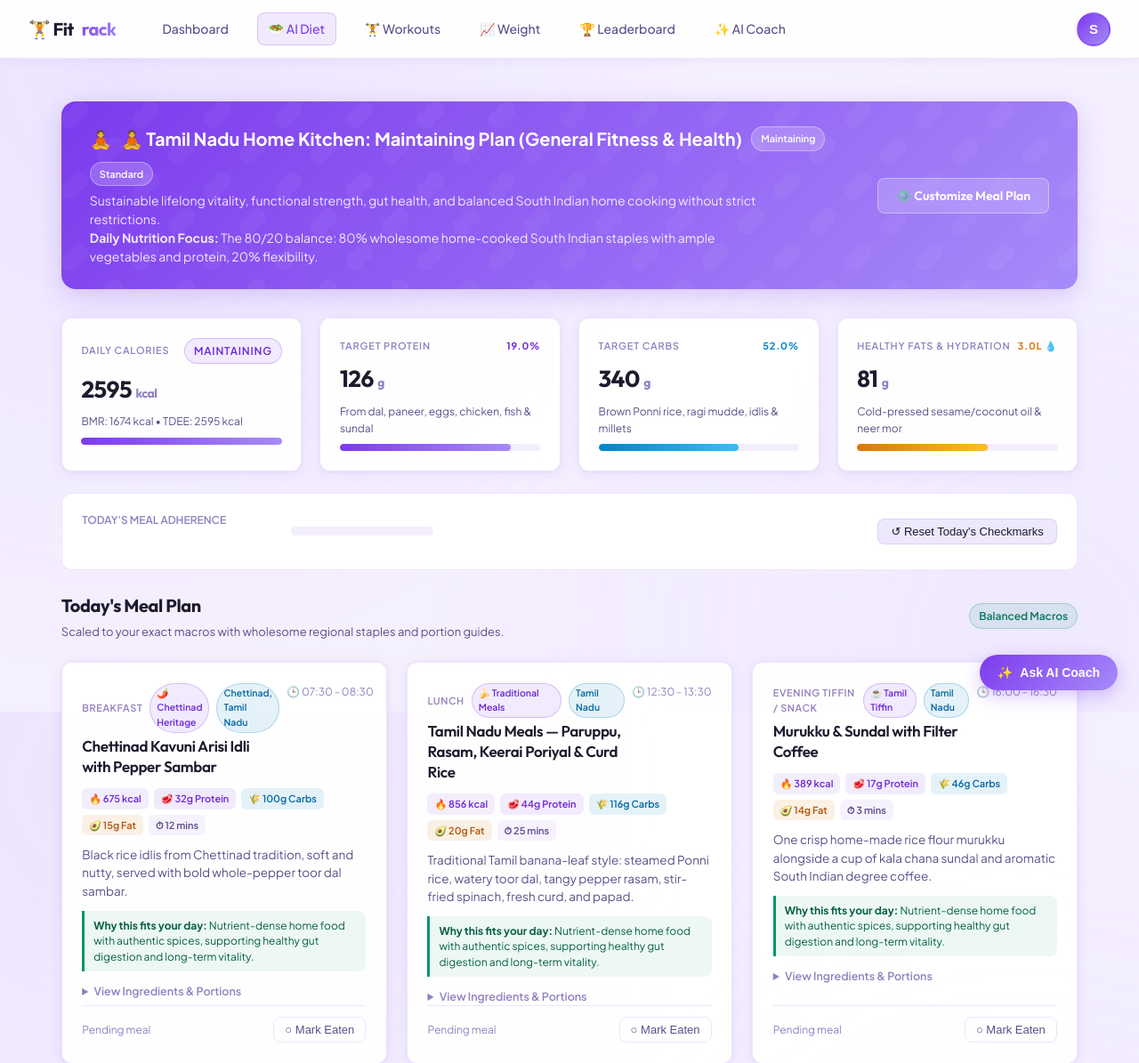
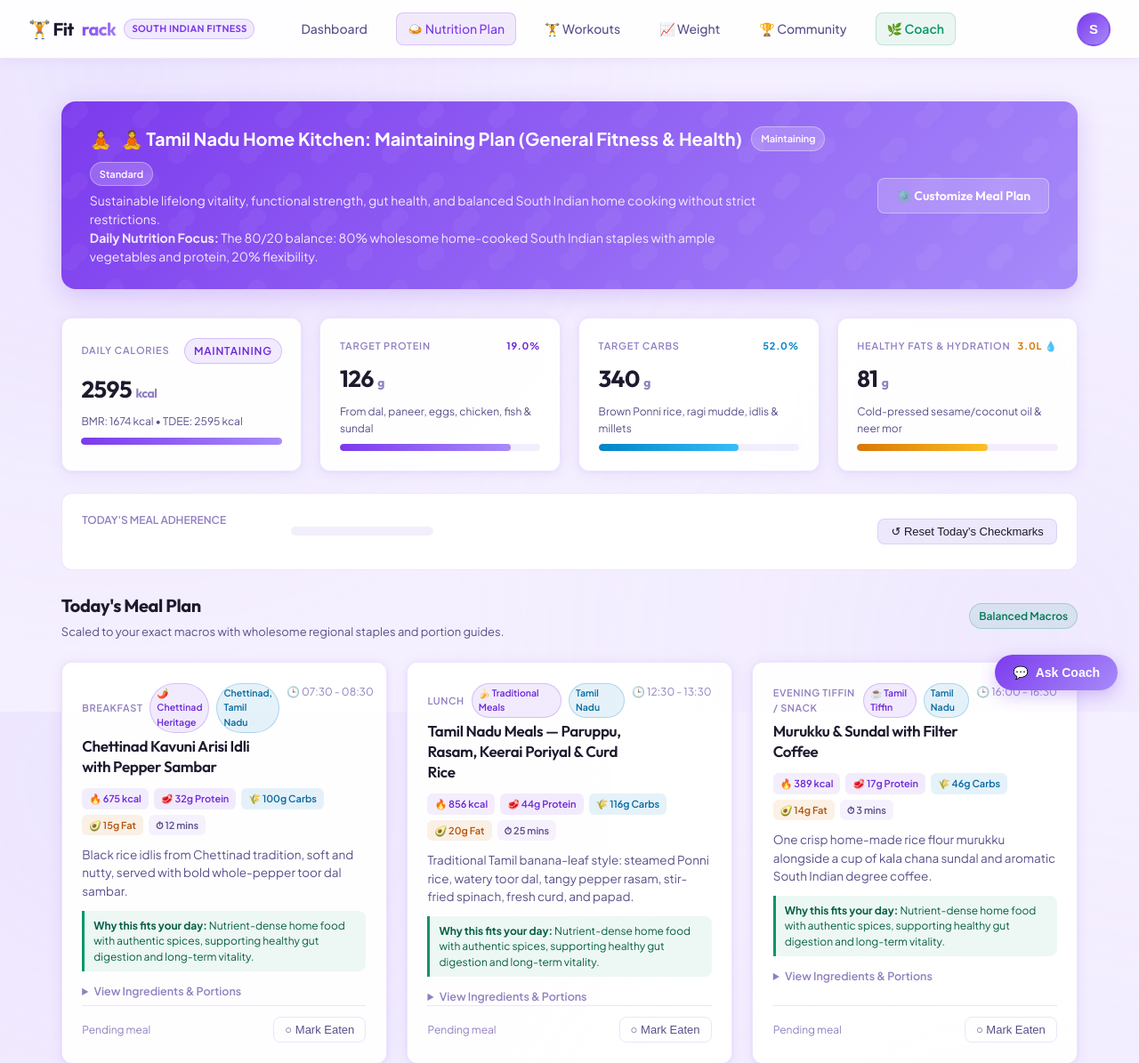
Before and after one commit to abel-111/Fitrack, a Flask app: page /diet/ in a window 1280 px wide. Shown: the top 1195 px of the page at 89% size. Run offline with Flask 3, Linux system fonts and the light colour scheme; the visitor is signed in with stand-in values (Sample User, id 1); data comes from the database, SQL or seed files in the repository; some libraries are stand-ins or nearby versions.

Commit message:
ui: update navbar branding and coach chat widget

```diff
--- a/app/templates/base.html
+++ b/app/templates/base.html
@@ -3,7 +3,7 @@
 <head>
     <meta charset="UTF-8">
     <meta name="viewport" content="width=device-width, initial-scale=1.0">
-    <title>{% block title %}Fitrack — AI Fitness & Nutrition{% endblock %}</title>
+    <title>{% block title %}Fitrack — South Indian Fitness & Nutrition{% endblock %}</title>
     <link href="{{ url_for('static', filename='css/style.css') }}" rel="stylesheet">
     <link rel="preconnect" href="https://fonts.googleapis.com">
     <link rel="preconnect" href="https://fonts.gstatic.com" crossorigin>
@@ -13,6 +13,7 @@
         <div class="nav-brand-group">
             <a class="navbar-brand" href="{{ url_for('auth.dashboard') if current_user.is_authenticated else url_for('auth.login') }}">
                 🏋️ Fit<span class="logo-highlight">rack</span>
+                <span class="brand-tagline">South Indian Fitness</span>
             </a>
 
             {% if current_user.is_authenticated %}
@@ -21,7 +22,7 @@
                     Dashboard
                 </a>
                 <a href="{{ url_for('diet.view_plan') }}" class="nav-link {% if request.blueprint == 'diet' %}active{% endif %}">
-                    🥗 AI Diet
+                    🍛 Nutrition Plan
                 </a>
                 <a href="{{ url_for('workouts.plan') }}" class="nav-link {% if request.blueprint == 'workouts' %}active{% endif %}">
                     🏋️ Workouts
@@ -30,10 +31,10 @@
                     📈 Weight
                 </a>
                 <a href="{{ url_for('leaderboard.leaderboard') }}" class="nav-link {% if request.blueprint == 'leaderboard' %}active{% endif %}">
-                    🏆 Leaderboard
+                    🏆 Community
                 </a>
-                <a href="{{ url_for('ai.recommendations') }}" class="nav-link nav-link-ai {% if request.endpoint == 'ai.recommendations' %}active{% endif %}">
-                    ✨ AI Coach
+                <a href="{{ url_for('ai.recommendations') }}" class="nav-link nav-link-coach {% if request.endpoint == 'ai.recommendations' %}active{% endif %}">
+                    🌿 Coach
                 </a>
             </nav>
             {% endif %}
@@ -50,11 +51,11 @@
                     {% endif %}
                 </button>
                 <div class="avatar-dropdown" id="avatarDropdown">
-                    <div class="avatar-dropdown-name">{{ current_user.username }} ({{ current_user.role|capitalize if current_user.role else 'General' }})</div>
+                    <div class="avatar-dropdown-name">{{ current_user.username }} ({{ current_user.get_role_display() }})</div>
                     <a href="{{ url_for('profile.view') }}">⚙️ Profile & Biometrics</a>
-                    <a href="{{ url_for('diet.view_plan') }}">🥗 AI Diet Plan</a>
+                    <a href="{{ url_for('diet.view_plan') }}">🍛 South Indian Meal Plan</a>
                     <a href="{{ url_for('workouts.plan') }}">🏋️ Workout Split</a>
-                    <a href="{{ url_for('ai.recommendations') }}">✨ AI Coach Insights</a>
+                    <a href="{{ url_for('ai.recommendations') }}">🌿 Personal Coach Hub</a>
                     <a href="{{ url_for('leaderboard.leaderboard') }}">🏆 Community</a>
                     <a href="{{ url_for('auth.logout') }}" style="color:#fca5a5;">🚪 Logout</a>
                 </div>
@@ -79,32 +80,32 @@
     {% block content %}{% endblock %}
 
     {% if current_user.is_authenticated %}
-    <!-- Floating AI Coach Assistant -->
-    <button class="ai-coach-fab" id="aiCoachFab" type="button" title="Ask AI Coach">
-        <span>✨</span> Ask AI Coach
+    <!-- Floating Coach Assistant -->
+    <button class="ai-coach-fab" id="aiCoachFab" type="button" title="Chat with Coach Raghav">
+        <span>💬</span> Ask Coach
     </button>
 
     <div class="ai-chat-modal" id="aiChatModal">
         <div class="ai-chat-header">
             <div class="ai-chat-title">
-                <span>🤖</span> FitBot AI Coach
-                <span class="badge-chip badge-ai" style="font-size:10px; padding:2px 7px;">{{ current_user.get_role_display() }}</span>
+                <span>🌿</span> Coach Raghav
+                <span class="badge-chip badge-coach" style="font-size:10px; padding:2px 7px;">South Indian Nutrition Mentor</span>
             </div>
             <button class="ai-chat-close" id="aiChatClose" type="button">&times;</button>
         </div>
         <div class="ai-chat-body" id="aiChatBody">
             <div class="chat-bubble chat-bubble-bot">
-                👋 Hey <strong>{{ current_user.username }}</strong>! I'm your AI Coach optimized for your <strong>{{ current_user.get_role_display() }}</strong> role and <strong>{{ current_user.goal }}</strong> goal. How can I assist you today?
+                Vanakkam <strong>{{ current_user.username }}</strong>! I'm Coach Raghav, your South Indian fitness and nutrition mentor. How can I assist you with your home meals, workouts, or daily habits today?
             </div>
             <div class="chat-quick-chips">
-                <button class="chip-btn" onclick="sendQuickPrompt('What should my daily macros and calories be?')">🥗 My Macros</button>
-                <button class="chip-btn" onclick="sendQuickPrompt('Give me a quick nutrition hack for my role.')">💡 Role Hack</button>
-                <button class="chip-btn" onclick="sendQuickPrompt('Best pre-workout snack for today?')">⚡ Pre-Workout</button>
-                <button class="chip-btn" onclick="sendQuickPrompt('How do I keep my streak alive?')">🔥 Streak Tip</button>
+                <button class="chip-btn" onclick="sendQuickPrompt('What are high-protein South Indian vegetarian meals?')">🧀 High-Protein Veg</button>
+                <button class="chip-btn" onclick="sendQuickPrompt('Can I drink filter coffee while losing weight?')">☕ Filter Coffee</button>
+                <button class="chip-btn" onclick="sendQuickPrompt('Best South Indian pre-workout snack for today?')">⚡ Pre-Workout</button>
+                <button class="chip-btn" onclick="sendQuickPrompt('How should I balance rice, sambar, and poriyal to hit my macros?')">🍛 Rice & Macros</button>
             </div>
         </div>
         <form class="ai-chat-footer" id="aiChatForm" onsubmit="handleChatSubmit(event)">
-            <input type="text" class="ai-chat-input" id="aiChatInput" placeholder="Ask about meals, workouts, recovery..." autocomplete="off">
+            <input type="text" class="ai-chat-input" id="aiChatInput" placeholder="Ask about South Indian meals, filter coffee, workouts..." autocomplete="off">
             <button type="submit" class="ai-chat-send">Send</button>
         </form>
     </div>
@@ -125,7 +126,7 @@
             });
         }
 
-        // AI Chat Floating Widget Logic
+        // Coach Chat Floating Widget Logic
         const aiCoachFab = document.getElementById('aiCoachFab');
         const aiChatModal = document.getElementById('aiChatModal');
         const aiChatClose = document.getElementById('aiChatClose');
@@ -147,7 +148,6 @@
         function appendMessage(text, isUser = false) {
             const bubble = document.createElement('div');
             bubble.className = `chat-bubble ${isUser ? 'chat-bubble-user' : 'chat-bubble-bot'}`;
-            // replace markdown-style bold and bullet lines
             if (!isUser) {
                 let formatted = text
                     .replace(/\*\*(.*?)\*\*/g, '<strong>$1</strong>')
@@ -175,7 +175,7 @@
             appendMessage(text, true);
             aiChatInput.value = '';
 
-            const loadingBubble = appendMessage('AI Coach is thinking...', false);
+            const loadingBubble = appendMessage('Coach Raghav is typing...', false);
             loadingBubble.style.opacity = '0.6';
 
             try {
```
